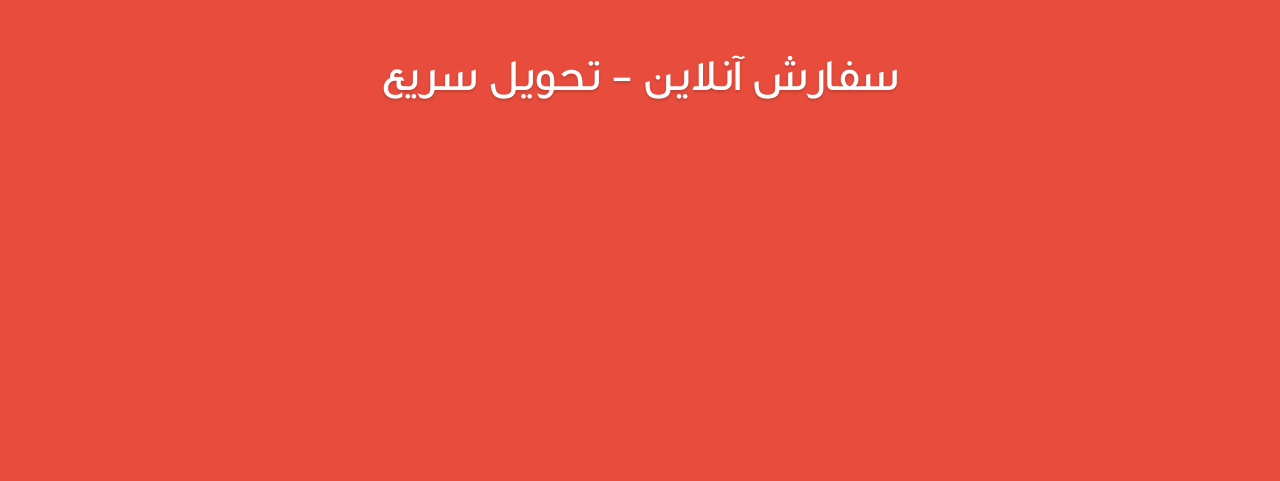
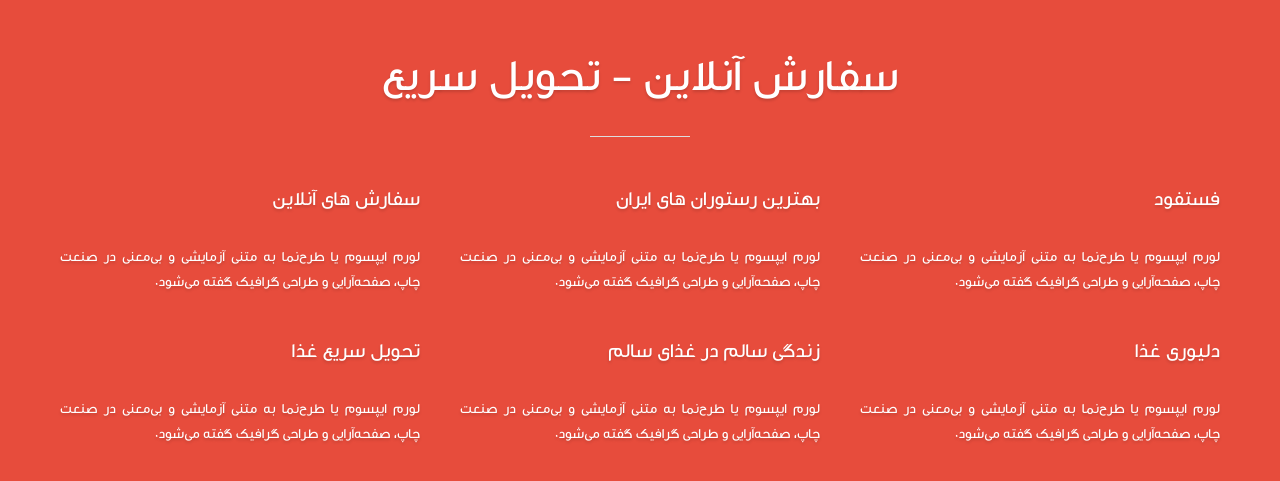
Before and after one commit to ctrlshiftz/Food-Delivery-LandingPage, a plain HTML site: page index.html in a window 1280 px wide. Shown: the part 671-1152 px from the top of the page. Drawn offline with Linux system fonts and the light colour scheme.

Commit message:
Adding Services Section

```diff
--- a/css/style.css
+++ b/css/style.css
@@ -131,11 +131,12 @@ table {
 /* change border colour to suit your needs */
 
 hr {
+	width: 100px;
 	display: block;
 	height: 1px;
 	border: 0;
-	border-top: 1px solid #cccccc;
-	margin: 1em 0;
+	border-top: 1px solid #ddd;
+	margin: 25px auto;
 	padding: 0;
 }
 input,
@@ -322,3 +323,32 @@ a {
 	font-size: 30px;
 	text-shadow: 0 2px 3px rgba(0, 0, 0, 0.15);
 }
+
+/* -------------------------------- Services -------------------------------- */
+
+.services ul {
+	display: flex;
+	flex-wrap: wrap;
+	justify-content: space-between;
+}
+
+.services ul li {
+	width: 30%;
+	margin: 20px;
+	position: relative;
+}
+
+.services ul li h3 {
+	color: #fff;
+	margin-bottom: 30px;
+	font-size: 20px;
+	text-shadow: 0 2px 3px rgba(0, 0, 0, 0.15);
+}
+
+.services ul li p {
+	color: #fff;
+	text-align: justify;
+	line-height: 25px;
+	font-size: 14px;
+	text-shadow: 0 2px 3px rgba(0, 0, 0, 0.15);
+}
--- a/index.html
+++ b/index.html
@@ -61,6 +61,41 @@
                 <div class="title">
                     <h2>سفارش آنلاین - تحویل سریع</h2>
                 </div>
+                <hr>
+                <div class="services">
+                    <ul>
+                        <li>
+                            <h3><i></i>فستفود</h3>
+                            <p>لورم ایپسوم یا طرح‌نما به متنی آزمایشی و بی‌معنی در صنعت چاپ، صفحه‌آرایی و طراحی گرافیک
+                                گفته می‌شود.</p>
+                        </li>
+                        <li>
+                            <h3><i></i>بهترین رستوران های ایران</h3>
+                            <p>لورم ایپسوم یا طرح‌نما به متنی آزمایشی و بی‌معنی در صنعت چاپ، صفحه‌آرایی و طراحی گرافیک
+                                گفته می‌شود.</p>
+                        </li>
+                        <li>
+                            <h3><i></i>سفارش های آنلاین</h3>
+                            <p>لورم ایپسوم یا طرح‌نما به متنی آزمایشی و بی‌معنی در صنعت چاپ، صفحه‌آرایی و طراحی گرافیک
+                                گفته می‌شود.</p>
+                        </li>
+                        <li>
+                            <h3><i></i>دلیوری غذا</h3>
+                            <p>لورم ایپسوم یا طرح‌نما به متنی آزمایشی و بی‌معنی در صنعت چاپ، صفحه‌آرایی و طراحی گرافیک
+                                گفته می‌شود.</p>
+                        </li>
+                        <li>
+                            <h3><i></i>زندگی سالم در غذای سالم</h3>
+                            <p>لورم ایپسوم یا طرح‌نما به متنی آزمایشی و بی‌معنی در صنعت چاپ، صفحه‌آرایی و طراحی گرافیک
+                                گفته می‌شود.</p>
+                        </li>
+                        <li>
+                            <h3><i></i>تحویل سریع غذا</h3>
+                            <p>لورم ایپسوم یا طرح‌نما به متنی آزمایشی و بی‌معنی در صنعت چاپ، صفحه‌آرایی و طراحی گرافیک
+                                گفته می‌شود.</p>
+                        </li>
+                    </ul>
+                </div>
             </div>
         </div>
     </section>
```
